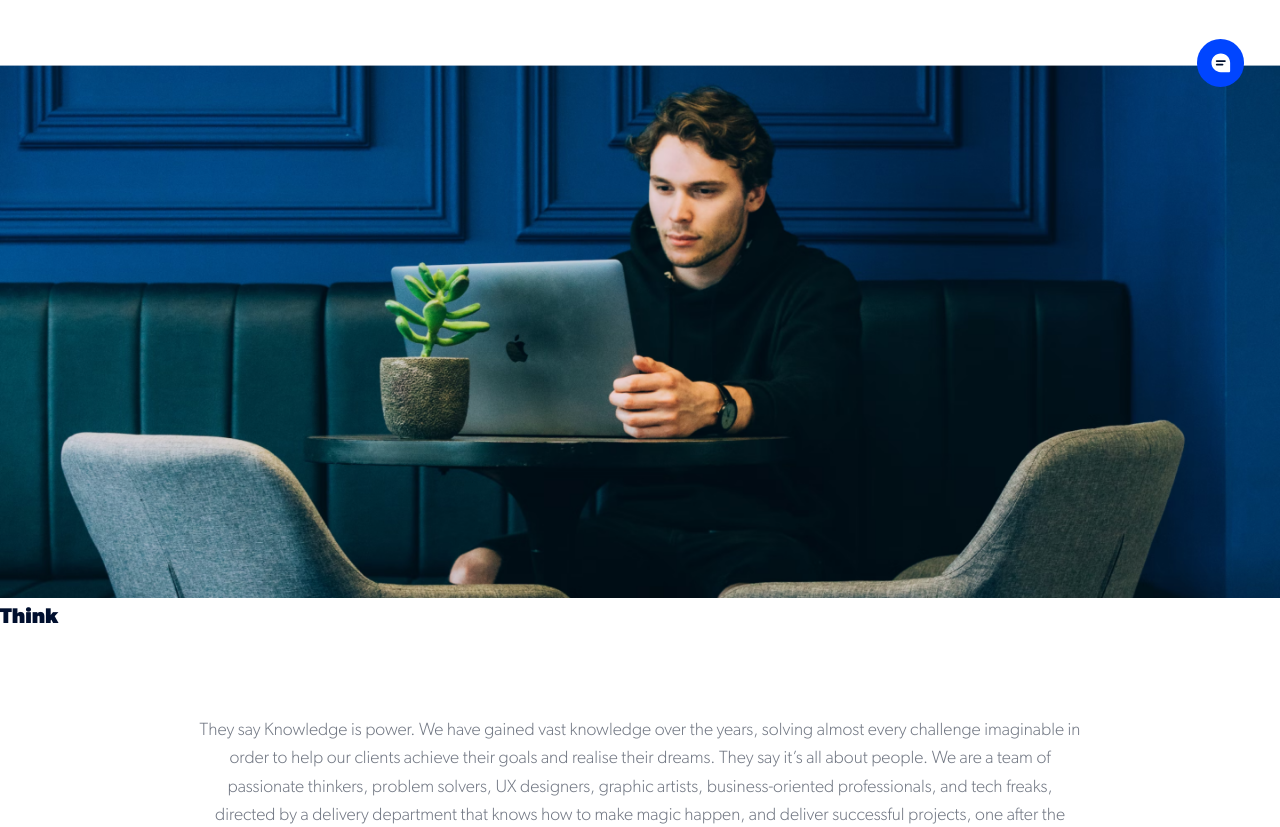
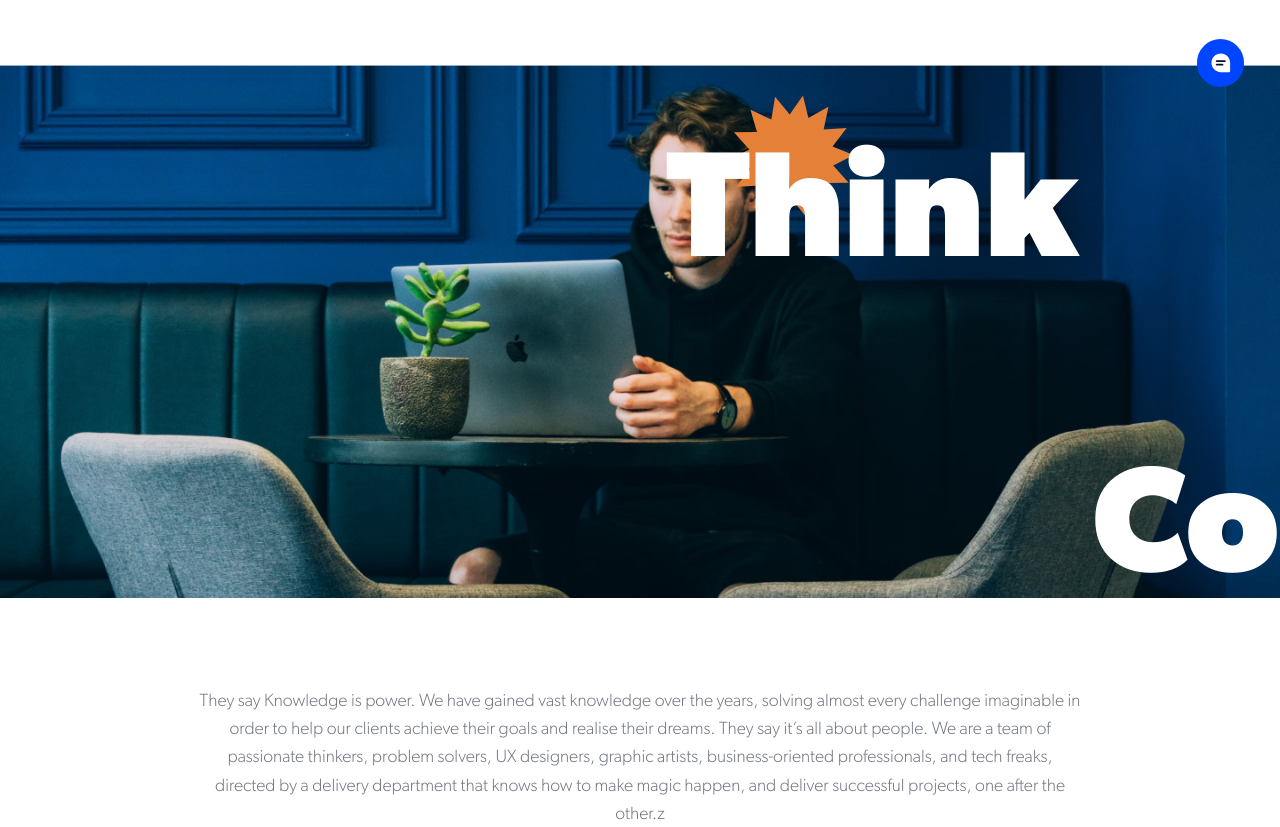
Before and after one commit to stakhova/project, a plain HTML site: page src/about.html in a window 1280 px wide. Shown: the part 521-1348 px from the top of the page. Drawn offline with nearby package versions, Linux system fonts and the light colour scheme; files that its build step writes are made by us from their sources; files whose address does not match are found by name.

Commit message:
add about second section

```diff
--- a/src/about.html
+++ b/src/about.html
@@ -53,10 +53,29 @@
             <div class="back__img">
                 <img src="img/Rectangle22.png" alt="">
             </div>
-            <div class="back__title">
-                <h2>Think</h2>
+            <div class="container back__wrap">
+                <div class="back__content">
+                    <div class="back__block">
+                        <div class="section__title section__title-white back__title">
+                            <h2>Think</h2>
+                        </div>
+                        <div class="section__title section__title-white back__title">
+                            <h2>Design</h2>
+                        </div>
+                        <div class="section__title section__title-white back__title">
+                            <h2>Code</h2>
+                        </div>
+                    </div>
+                    <div class="back__block">
+                        <div class="back__icon">
+                            <img src="img/icon/Star11.svg" alt="">
+                        </div>
+                        <div class="back__icon">
+                            <img src="img/icon/Cursor.svg" alt="">
+                        </div>
+                    </div>
+                </div>
             </div>
-
         </div>
         <section class="advantages section wrap">
             <div class=" advantages__wrap container">
--- a/src/styles/index.scss
+++ b/src/styles/index.scss
@@ -2157,6 +2157,71 @@
     }
   }
 }
+.back{
+  position: relative;
+  &__wrap{
+    max-height: 60rem;
+    height: 100%;
+    padding: 0;
+    position: absolute;
+    top: 0;
+    left: 50%;
+    tranformX:translate(-50%)
+  }
+  &__img{
+    position: relative;
+    height: 60rem;
+  }
+  &__content{
+    position: relative;
+    width: 100%;
+    height: 100%;
+  }
+  &__title{
+    z-index: 2;
+    position: absolute;
+    margin:0;
+    & > *{
+      font-size: 16.9rem;
+      line-height: 16.9rem;
+    }
+    &:first-child{
+      top: 8rem;
+      left: 3rem;
+    }
+    &:nth-child(2){
+      top: 22.5rem;
+      right: 3rem;
+    }
+    &:nth-child(3){
+      bottom: -0.4rem;
+      left: 50%;
+      transform: translate(-50%);
+    }
+  }
+  &__icon{
+
+    position: absolute;
+    &:first-child{
+      width: 14rem;
+      height: 14rem;
+      z-index: 1;
+      //transform: rotate(-30deg);
+      top: 3.4rem;
+      left: 10rem;
+    }
+    &:nth-child(2){
+      max-width: 10.3rem;
+      max-height: 9rem;
+      z-index: 3;
+      right: 28.3rem;
+      top: 31rem;
+      //transform: rotate(-15deg);
+
+    }
+  }
+
+}
 .culture{
   &__item{
     padding: 5.8rem 0 ;
```
Also changed, not shown: .tmp/about.html (+22 -3 lines), .tmp/styles/index.css.
